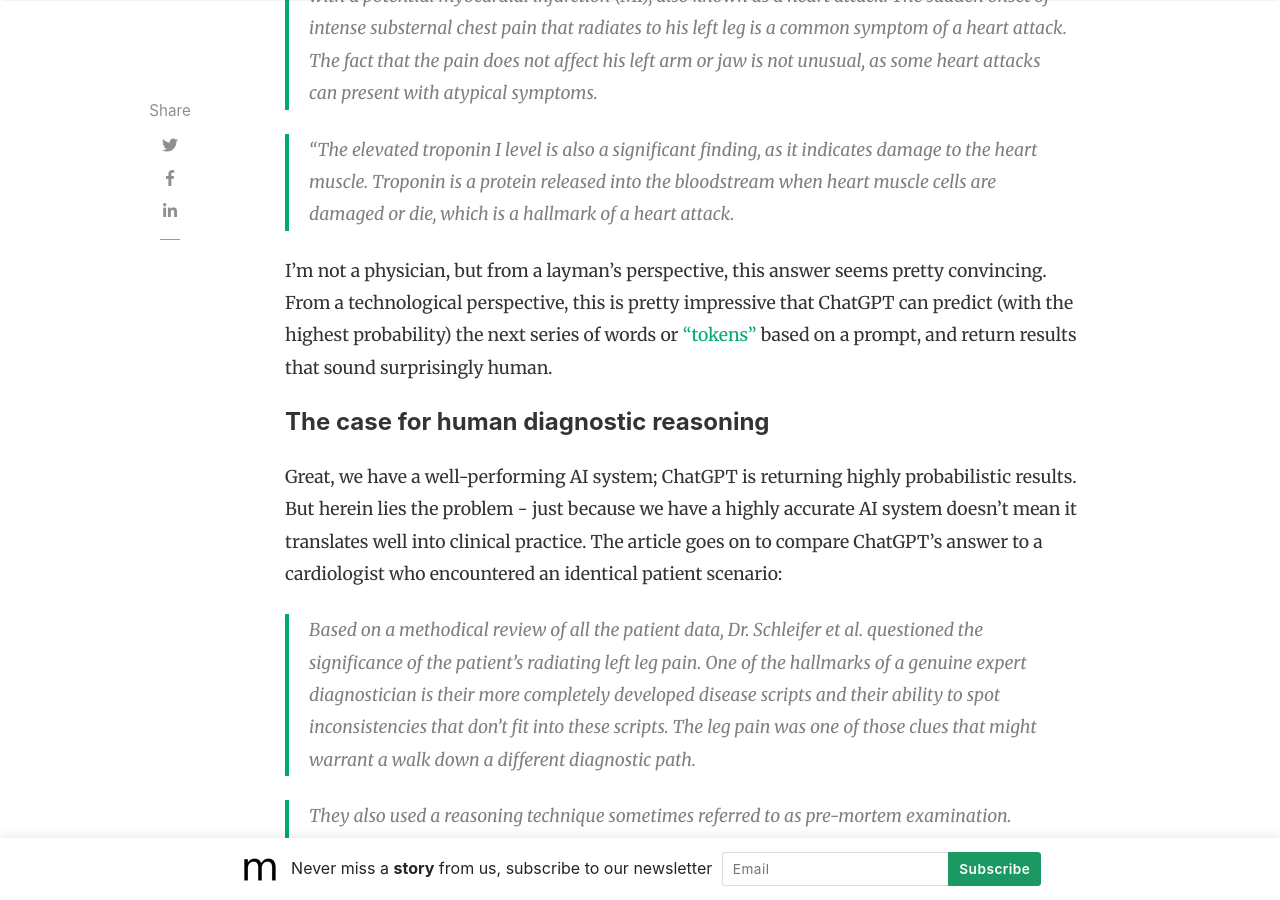
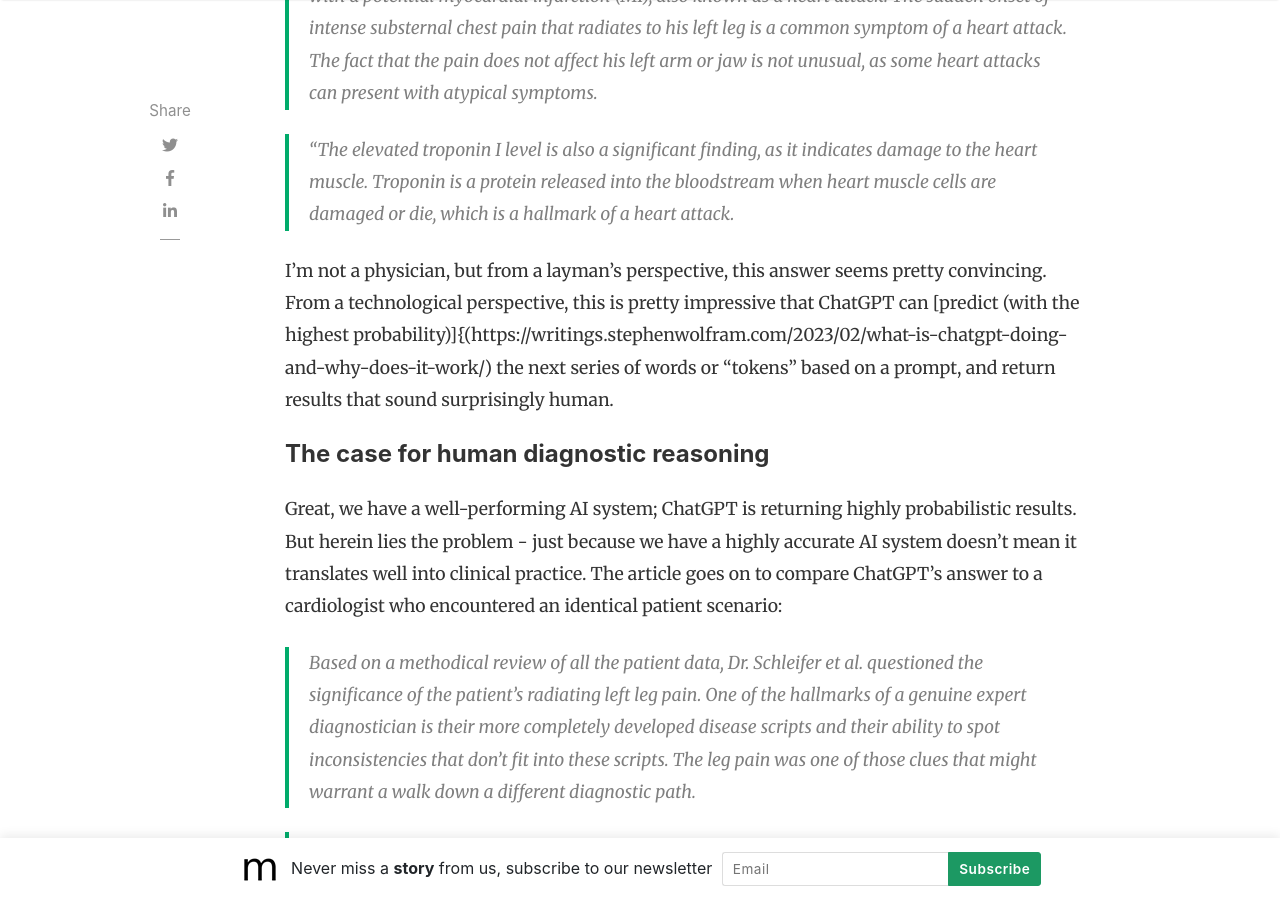
Before and after one commit to slsu0424/slsu0424.github.io, a Jekyll site: the page built from _posts/2023-06-02-test.md, in a window 1280 px wide and 900 px high, scrolled down 1929 px. Built offline with Jekyll 4.4.1, drawn with Linux system fonts in a browser that asks for light colours; nearby versions of some CDN libraries; comment, search, counter and statistics services are not loaded.

Commit message:
Update 2023-06-02-test.md

```diff
--- a/_posts/2023-06-02-test.md
+++ b/_posts/2023-06-02-test.md
@@ -26,7 +26,7 @@
 
 > “The elevated troponin I level is also a significant finding, as it indicates damage to the heart muscle. Troponin is a protein released into the bloodstream when heart muscle cells are damaged or die, which is a hallmark of a heart attack.
 
-I'm not a physician, but from a layman's perspective, this answer seems pretty convincing.  From a technological perspective, this is pretty impressive that ChatGPT can predict (with the highest probability) the next series of words or ["tokens"](https://writings.stephenwolfram.com/2023/02/what-is-chatgpt-doing-and-why-does-it-work/) based on a prompt, and return results that sound surprisingly human.
+I'm not a physician, but from a layman's perspective, this answer seems pretty convincing.  From a technological perspective, this is pretty impressive that ChatGPT can [predict (with the highest probability)]{(https://writings.stephenwolfram.com/2023/02/what-is-chatgpt-doing-and-why-does-it-work/) the next series of words or "tokens" based on a prompt, and return results that sound surprisingly human.
 
 #### The case for human diagnostic reasoning
 
```
